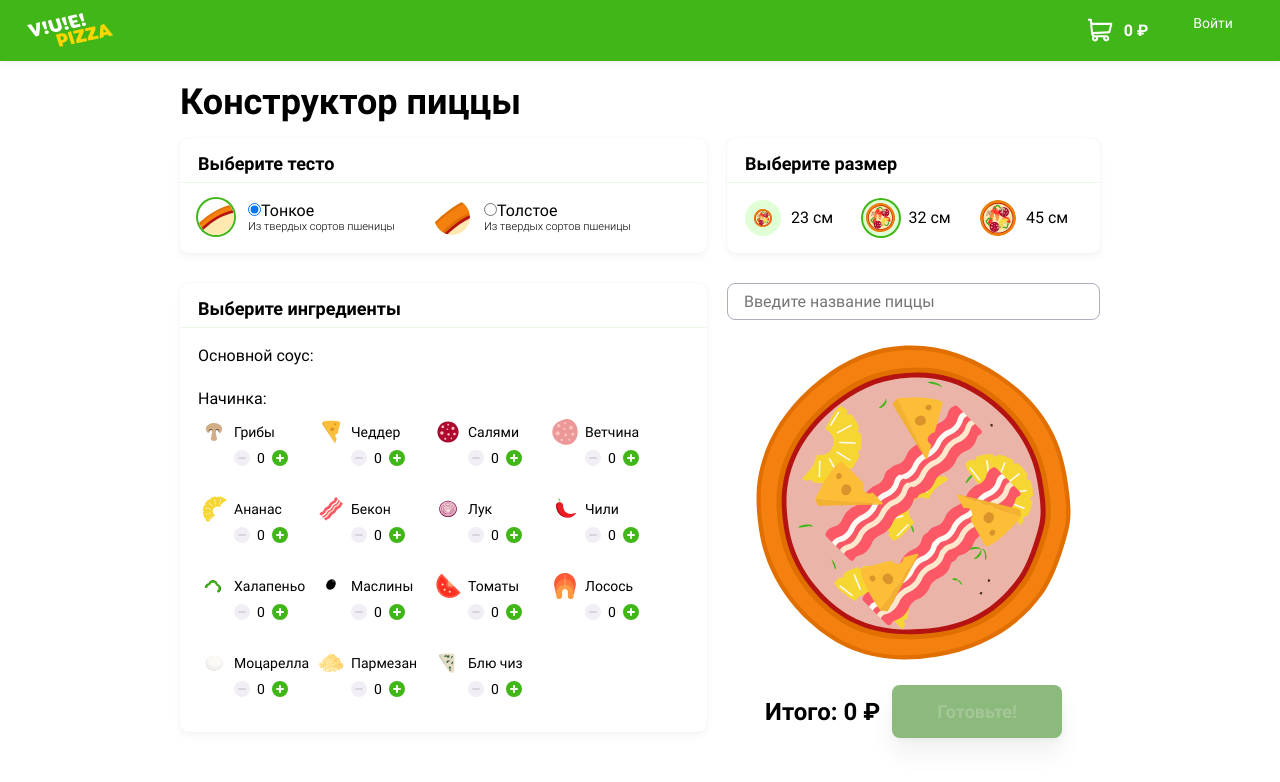
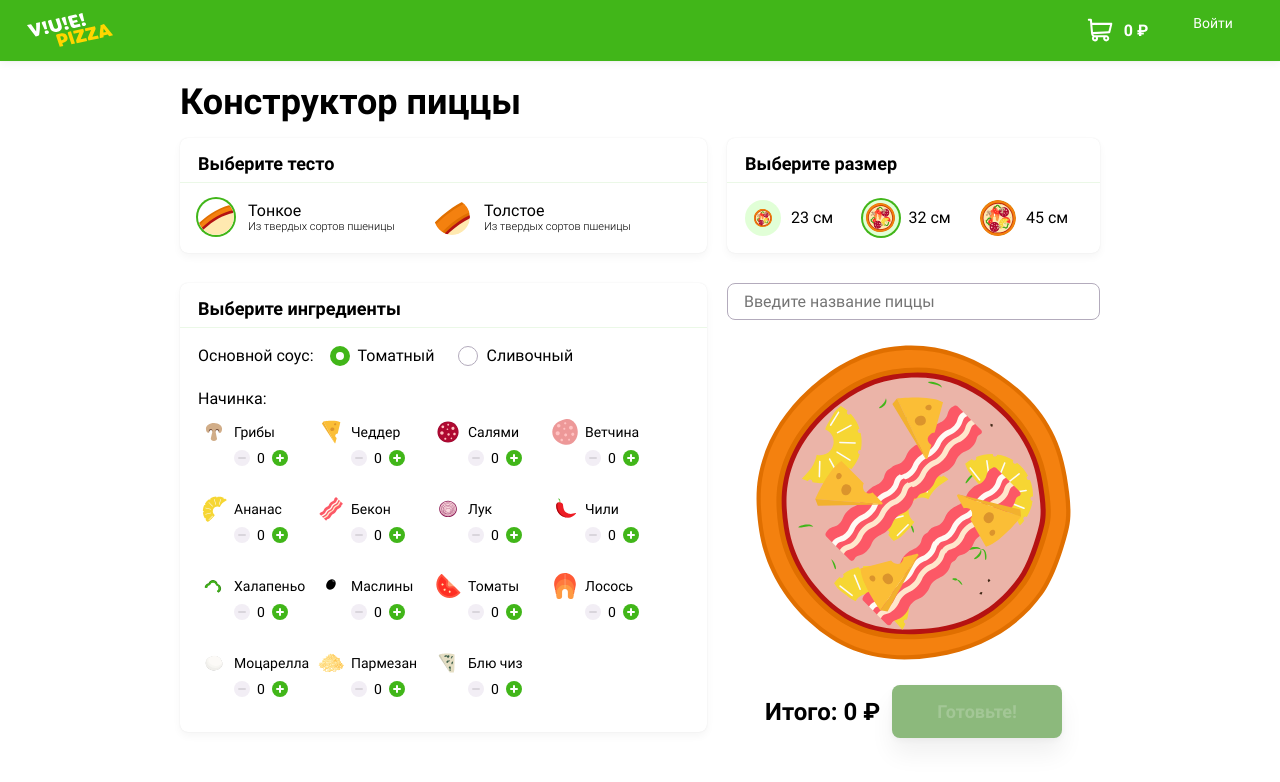
Before and after one commit to htmlacademy-vue/483923-pizza-1, a Vue app in the folder src/frontend/: page / in a window 1280 px wide. Shown: the top 782 px of the page. Built offline with nearby package versions, Linux system fonts and the light colour scheme.

Commit message:
исправления после сравнения с версткой

```diff
--- a/src/frontend/src/views/Index.vue
+++ b/src/frontend/src/views/Index.vue
@@ -35,7 +35,7 @@
                     type="radio"
                     name="dought"
                     :value="dough.value"
-                    class="visually - hidden"
+                    class="visually-hidden"
                     :checked="dough.isChecked"
                   />
                   <b>{{ dough.name }}</b>
@@ -75,7 +75,7 @@
                 <div class="ingredients__sauce">
                   <p>Основной соус:</p>
                   <label
-                    v-for="sauce in changeDataSauce"
+                    v-for="sauce in changeDataSauces"
                     :key="sauce.id"
                     class="radio ingredients__input"
                   >
```
